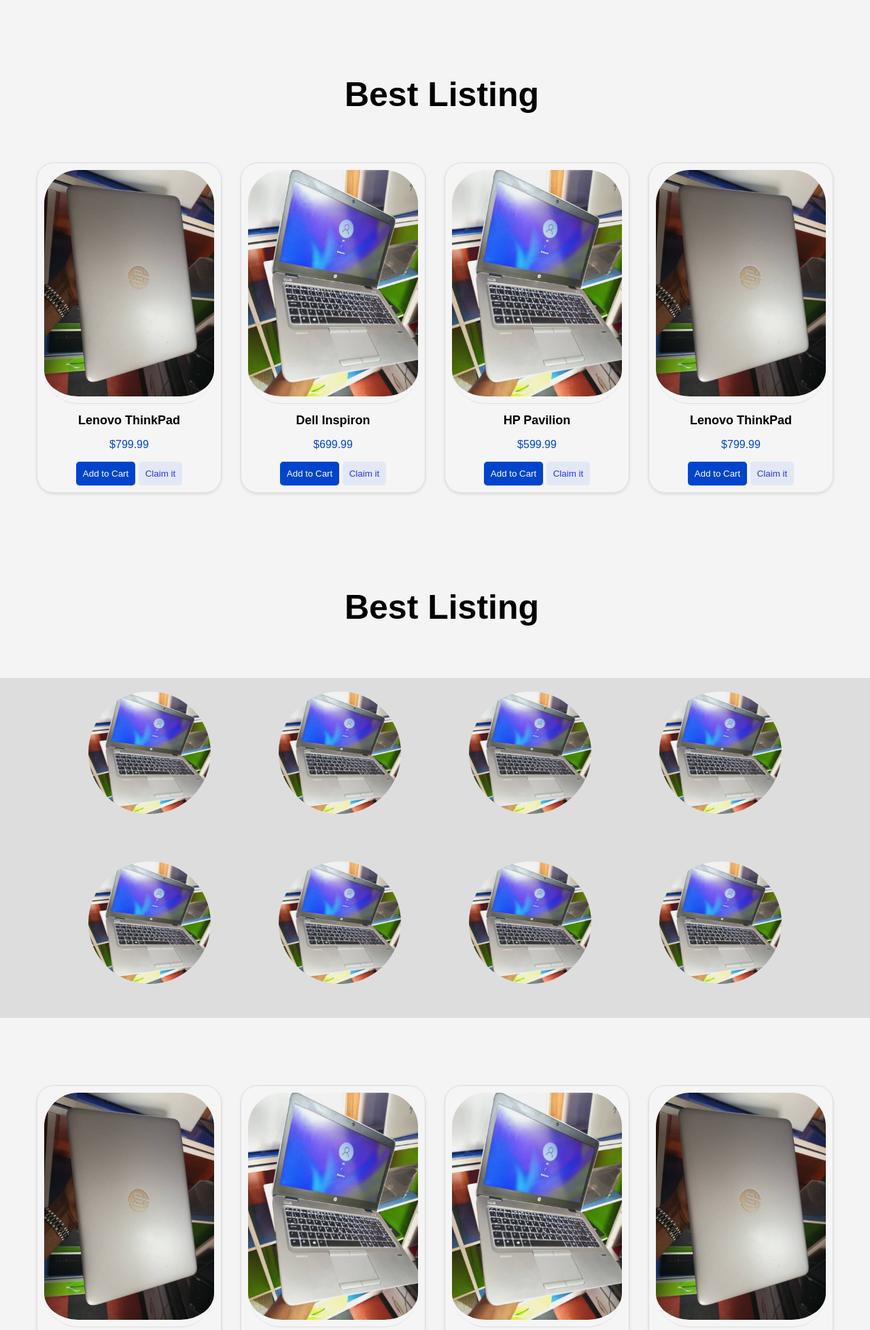
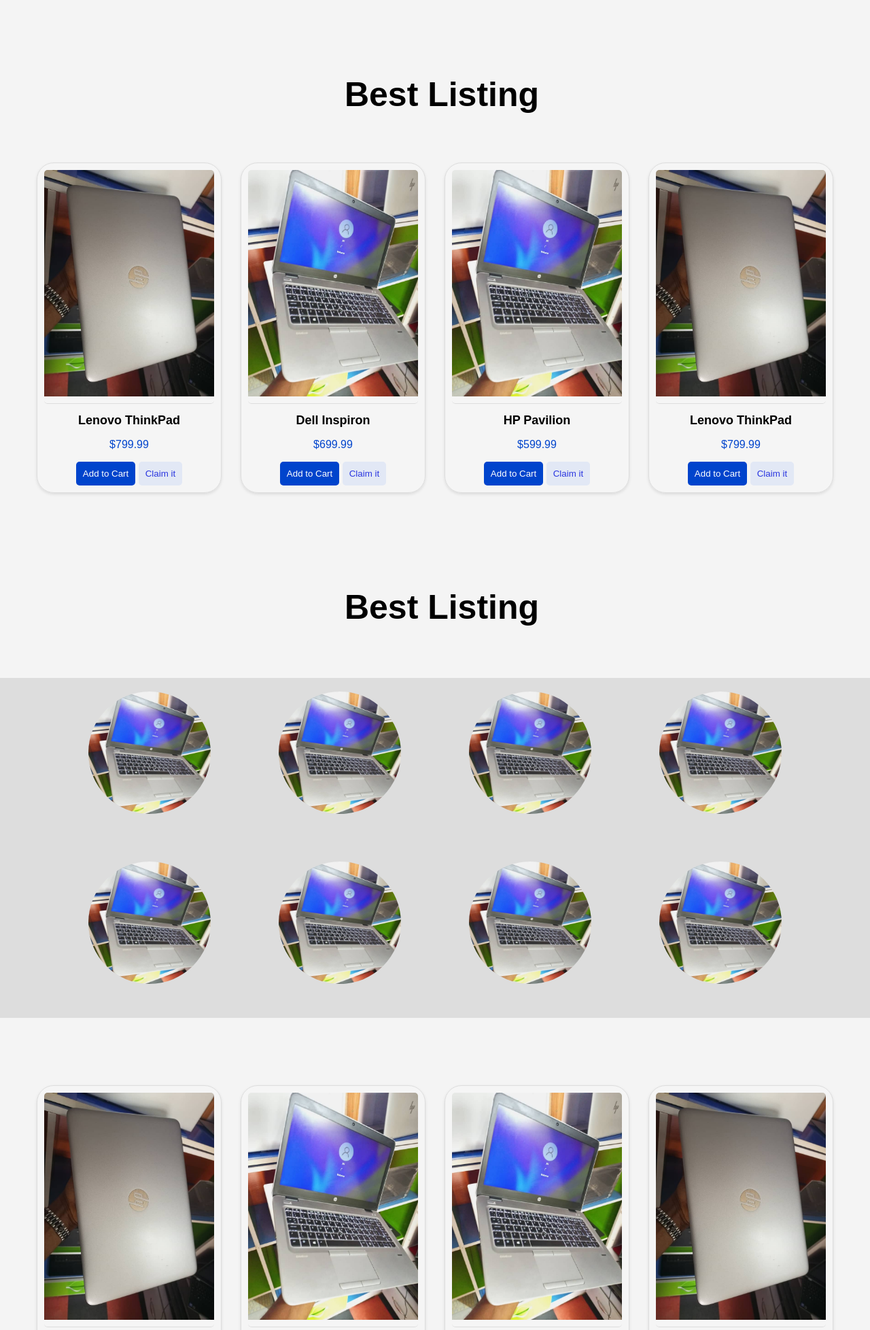
Before and after one commit to nosdrum/laptop_shop, a Flask app: template templates/index.html in a window 1280 px wide. Shown: the part 576-2532 px from the top of the page at 68% size. Run offline with Flask 3, Linux system fonts and the light colour scheme; the template is opened without the code that fills it, so the values that code supplies are empty; some libraries are stand-ins or nearby versions.

Commit message:
Update index.css

```diff
--- a/static/index.css
+++ b/static/index.css
@@ -189,7 +189,7 @@
     height: auto;
     border-bottom: 1px solid #ddd;
     padding-bottom: 10px;
-    border-radius: 50px;
+    border-radius: 5px;
 }
 
 .product-card h3 {
```
